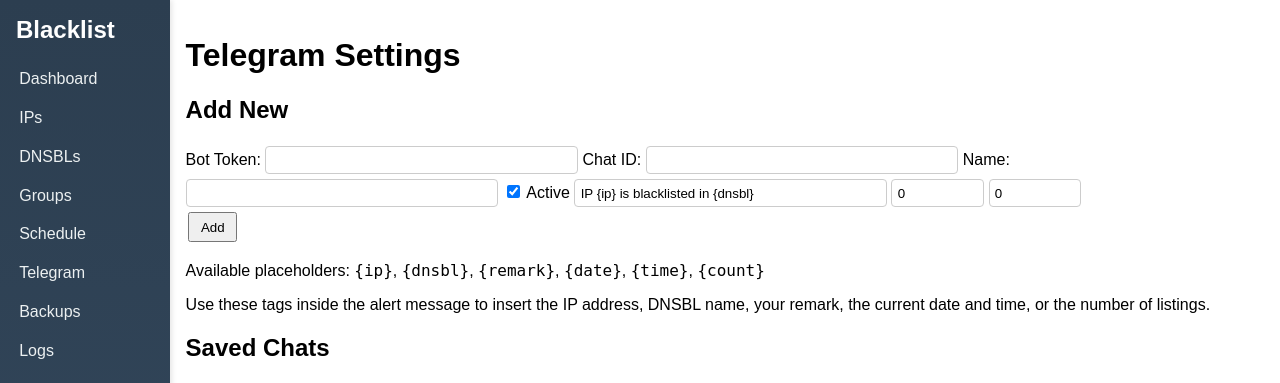
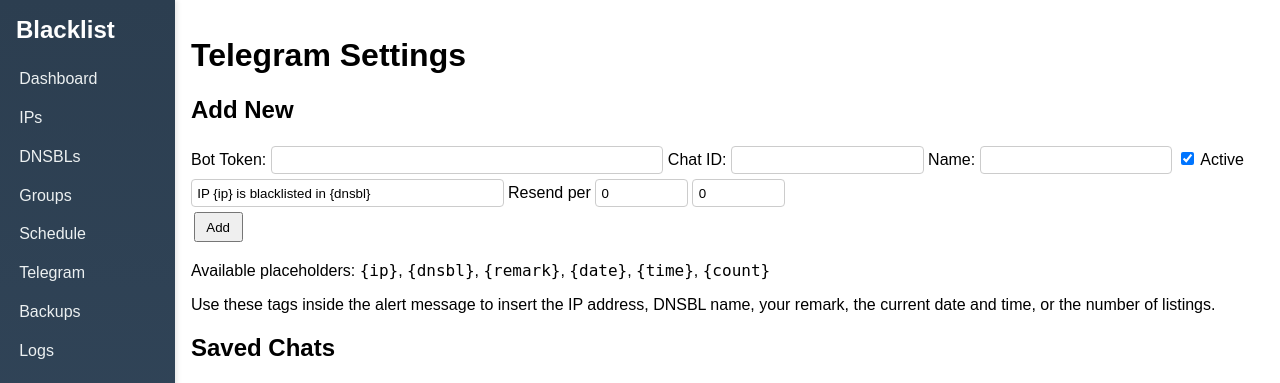
Before and after one commit to Lavine12/Bash, a Flask app: page /telegram in a window 1280 px wide. Shown: the top 383 px of the page. Run offline with Flask 3, Linux system fonts and the light colour scheme; data comes from the database, SQL or seed files in the repository; data that the repository does not hold is empty.

Commit message:
Enhance UI for groups, schedule and telegram

```diff
--- a/blacklist_monitor/static/script.js
+++ b/blacklist_monitor/static/script.js
@@ -152,4 +152,27 @@
     fetchStats();
     setInterval(fetchStats, 2000);
   }
+
+  document.querySelectorAll('.checkbox-dropdown').forEach(function(dd) {
+    var btn = dd.querySelector('button');
+    var menu = dd.querySelector('.checkbox-dropdown-menu');
+    function updateText() {
+      var checked = menu.querySelectorAll('input[type="checkbox"]:checked');
+      if (checked.length === 0) {
+        btn.textContent = 'Select';
+      } else if (checked.length === 1) {
+        btn.textContent = checked[0].parentNode.textContent.trim();
+      } else {
+        btn.textContent = checked.length + ' selected';
+      }
+    }
+    btn.addEventListener('click', function(e) {
+      e.preventDefault();
+      menu.style.display = menu.style.display === 'block' ? 'none' : 'block';
+    });
+    menu.querySelectorAll('input[type="checkbox"]').forEach(function(cb) {
+      cb.addEventListener('change', updateText);
+    });
+    updateText();
+  });
 });
--- a/blacklist_monitor/static/style.css
+++ b/blacklist_monitor/static/style.css
@@ -84,12 +84,22 @@
     border: 1px solid #ccc;
     border-radius: 4px;
 }
+.token-input {
+    width: 380px;
+}
+.chatid-input,
+.name-input {
+    width: 180px;
+}
 .telegram-time-input {
     padding: 0.4em;
     margin: 0.2em 0;
     width: 80px;
     border: 1px solid #ccc;
     border-radius: 4px;
+}
+.small-number {
+    width: 120px;
 }
 .placeholder-help {
     margin-top: 0.5em;
@@ -182,3 +192,24 @@
     font-family: monospace;
     margin-bottom: 1em;
 }
+
+.checkbox-dropdown {
+    position: relative;
+    display: inline-block;
+}
+
+.checkbox-dropdown button {
+    padding: 0.4em;
+    width: 150px;
+}
+
+.checkbox-dropdown-menu {
+    display: none;
+    position: absolute;
+    background: #fff;
+    border: 1px solid #ccc;
+    padding: 0.4em;
+    max-height: 200px;
+    overflow-y: auto;
+    z-index: 10;
+}
--- a/blacklist_monitor/templates/backups.html
+++ b/blacklist_monitor/templates/backups.html
@@ -117,9 +117,9 @@
 <form method="post">
     <input type="hidden" name="action" value="retention">
     <label>Keep days (0 to disable cleanup):</label>
-    <input type="number" name="days" value="{{ retention_days }}" min="0" class="telegram-input">
+    <input type="number" name="days" value="{{ retention_days }}" min="0" class="telegram-input small-number">
     <label>Keep count (0 to disable limit):</label>
-    <input type="number" name="count" value="{{ retention_count }}" min="0" class="telegram-input">
+    <input type="number" name="count" value="{{ retention_count }}" min="0" class="telegram-input small-number">
     <input type="submit" value="Save">
 </form>
 <h2>Existing Backups</h2>
--- a/blacklist_monitor/templates/telegram.html
+++ b/blacklist_monitor/templates/telegram.html
@@ -5,13 +5,14 @@
 <form method="post">
     <input type="hidden" name="action" value="Add">
     <label>Bot Token:</label>
-    <input type="text" name="token" class="telegram-input">
+    <input type="text" name="token" class="telegram-input token-input">
     <label>Chat ID:</label>
-    <input type="text" name="chat_id" class="telegram-input">
+    <input type="text" name="chat_id" class="telegram-input chatid-input">
     <label>Name:</label>
-    <input type="text" name="chat_name" class="telegram-input">
+    <input type="text" name="chat_name" class="telegram-input name-input">
     <label><input type="checkbox" name="active" checked> Active</label>
     <input type="text" name="alert_message" value="{{ message }}" class="telegram-input">
+    <label>Resend per</label>
     <input type="number" name="resend_hours" value="{{ resend_hours }}" min="0" class="telegram-time-input" placeholder="hours">
     <input type="number" name="resend_minutes" value="{{ resend_minutes }}" min="0" max="59" class="telegram-time-input" placeholder="minutes">
     <br>
@@ -46,9 +47,9 @@
         {% for c in chats %}
             <tr>
                 <td><input type="checkbox" name="chat_id" value="{{ c[0] }}"></td>
-                <td><input type="text" name="chatname_{{ c[0] }}" value="{{ c[3] }}" class="telegram-input"></td>
-                <td><input type="text" name="token_{{ c[0] }}" value="{{ c[1] }}" class="telegram-input"></td>
-                <td><input type="text" name="chatid_{{ c[0] }}" value="{{ c[2] }}" class="telegram-input"></td>
+                <td><input type="text" name="chatname_{{ c[0] }}" value="{{ c[3] }}" class="telegram-input name-input"></td>
+                <td><input type="text" name="token_{{ c[0] }}" value="{{ c[1] }}" class="telegram-input token-input"></td>
+                <td><input type="text" name="chatid_{{ c[0] }}" value="{{ c[2] }}" class="telegram-input chatid-input"></td>
                 <td><input type="checkbox" name="active_{{ c[0] }}" {% if c[4] %}checked{% endif %}></td>
                 <td><input type="text" name="alert_message_{{ c[0] }}" value="{{ c[5] }}" placeholder="{{ message }}" class="telegram-input"></td>
                 <td><input type="number" name="resend_hours_{{ c[0] }}" value="{{ c[6] }}" min="0" class="telegram-time-input"></td>
```
Also changed, not shown: blacklist_monitor/templates/_schedule_form.html (+9 -6 lines), blacklist_monitor/templates/groups.html (+16 -10 lines).
